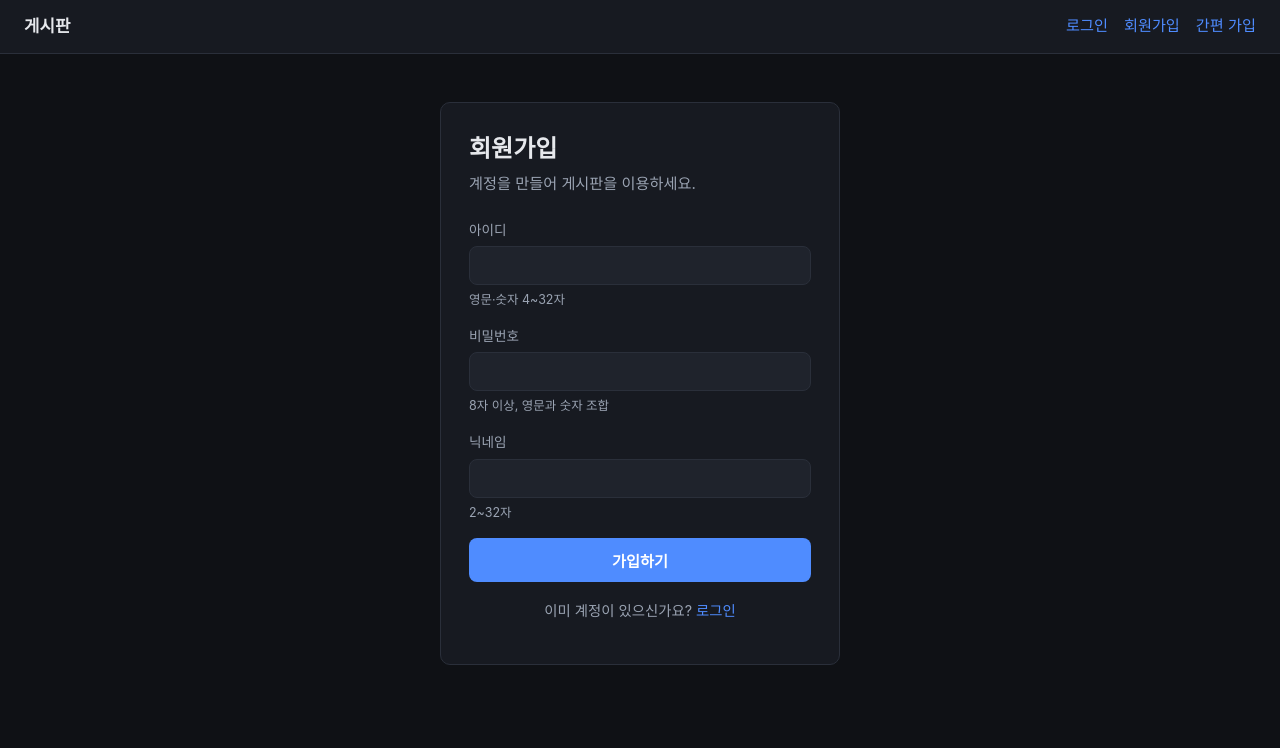
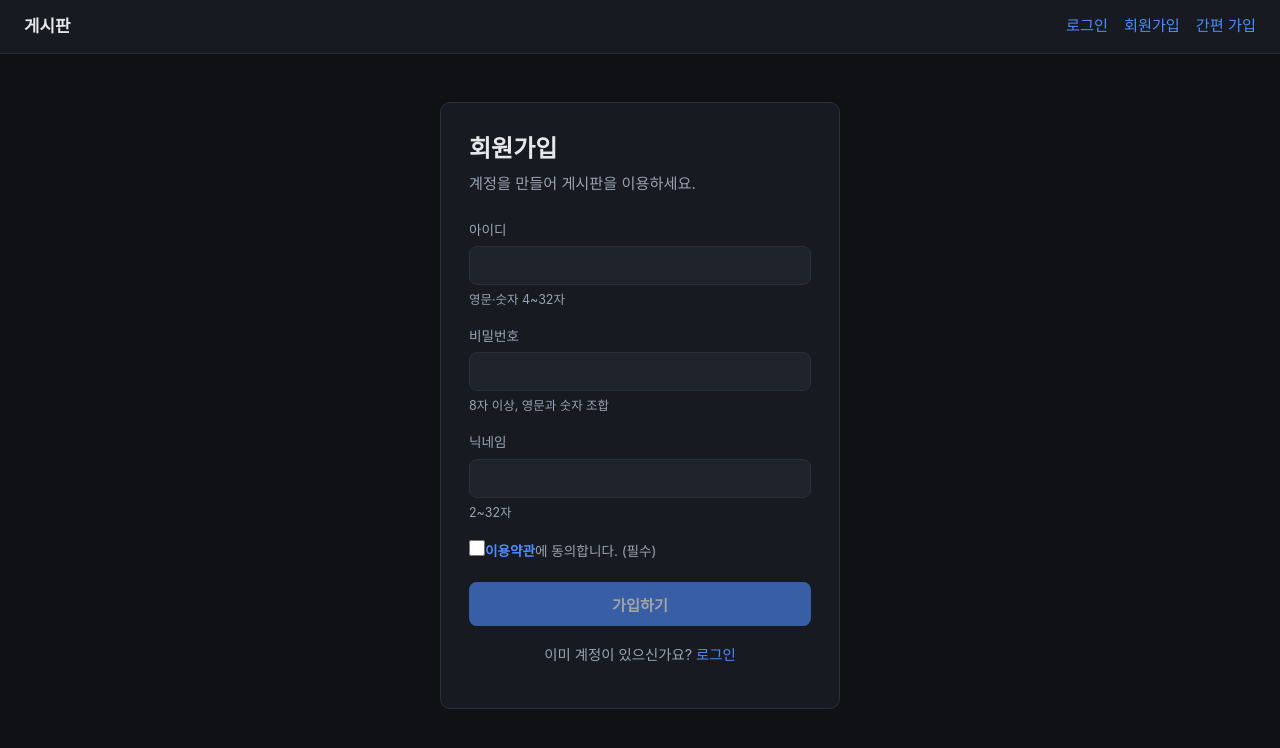
Before and after one commit to hong-havi/harness-test, a Next.js app in the folder apps/web/: page /signup in a window 1280 px wide. Shown: the top 748 px of the page. Built offline with nearby package versions, Linux system fonts and the light colour scheme; no server answers.

Commit message:
T027 [kiro]: add terms agreement checkbox to signup page

```diff
--- a/apps/web/app/globals.css
+++ b/apps/web/app/globals.css
@@ -120,6 +120,37 @@ h1 {
   color: var(--text-muted);
 }
 
+.field--check {
+  margin-bottom: 20px;
+}
+
+.checkbox {
+  display: flex;
+  align-items: flex-start;
+  gap: 10px;
+  font-size: 0.9rem;
+  color: var(--text);
+  cursor: pointer;
+}
+
+.checkbox input[type='checkbox'] {
+  width: 16px;
+  height: 16px;
+  margin: 2px 0 0;
+  accent-color: var(--accent);
+  cursor: pointer;
+  flex: 0 0 auto;
+}
+
+.checkbox input[type='checkbox']:disabled {
+  cursor: not-allowed;
+}
+
+.checkbox strong {
+  color: var(--accent);
+  font-weight: 600;
+}
+
 .btn {
   display: inline-flex;
   align-items: center;
--- a/apps/web/app/signup/page.tsx
+++ b/apps/web/app/signup/page.tsx
@@ -10,11 +10,17 @@ export default function SignupPage() {
   const [userId, setUserId] = useState('');
   const [password, setPassword] = useState('');
   const [nickname, setNickname] = useState('');
+  const [agreedToTerms, setAgreedToTerms] = useState(false);
   const [submitting, setSubmitting] = useState(false);
   const [error, setError] = useState<string | null>(null);
 
   async function onSubmit(e: React.FormEvent) {
     e.preventDefault();
+    // 약관 미동의 시 제출 차단 (버튼 disabled 와 이중 방어).
+    if (!agreedToTerms) {
+      setError('이용약관에 동의해야 가입할 수 있습니다.');
+      return;
+    }
     setError(null);
     setSubmitting(true);
     try {
@@ -88,7 +94,27 @@ export default function SignupPage() {
             <span className="field__hint">2~32자</span>
           </div>
 
-          <button type="submit" className="btn" disabled={submitting}>
+          <div className="field field--check">
+            <label htmlFor="agreeTerms" className="checkbox">
+              <input
+                id="agreeTerms"
+                name="agreeTerms"
+                type="checkbox"
+                checked={agreedToTerms}
+                onChange={(e) => setAgreedToTerms(e.target.checked)}
+                disabled={submitting}
+              />
+              <span>
+                <strong>이용약관</strong>에 동의합니다. (필수)
+              </span>
+            </label>
+          </div>
+
+          <button
+            type="submit"
+            className="btn"
+            disabled={submitting || !agreedToTerms}
+          >
             {submitting ? '처리 중…' : '가입하기'}
           </button>
         </form>
```
Also changed, not shown: 1 other file (tests, documents, lock files or other folders).
